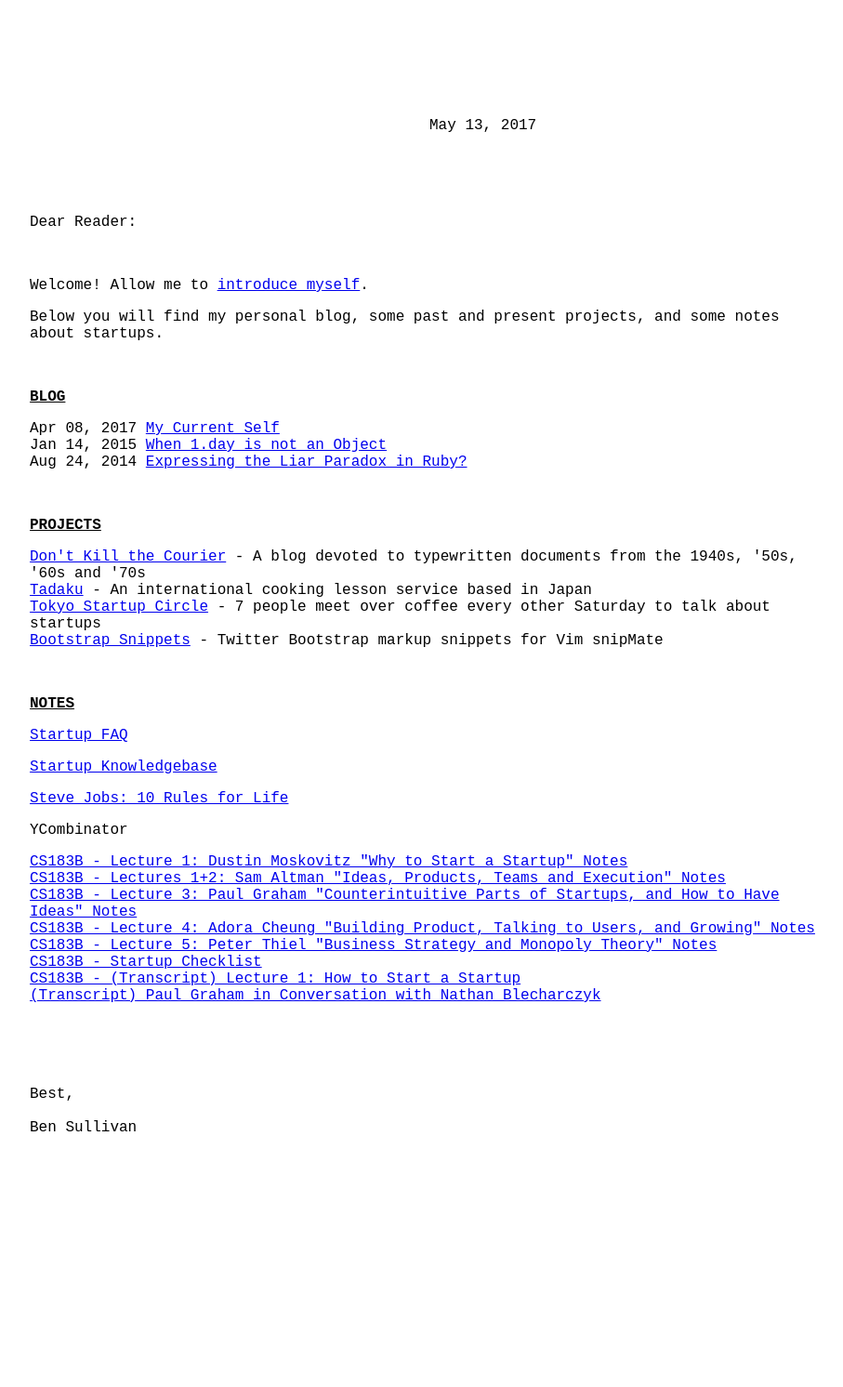
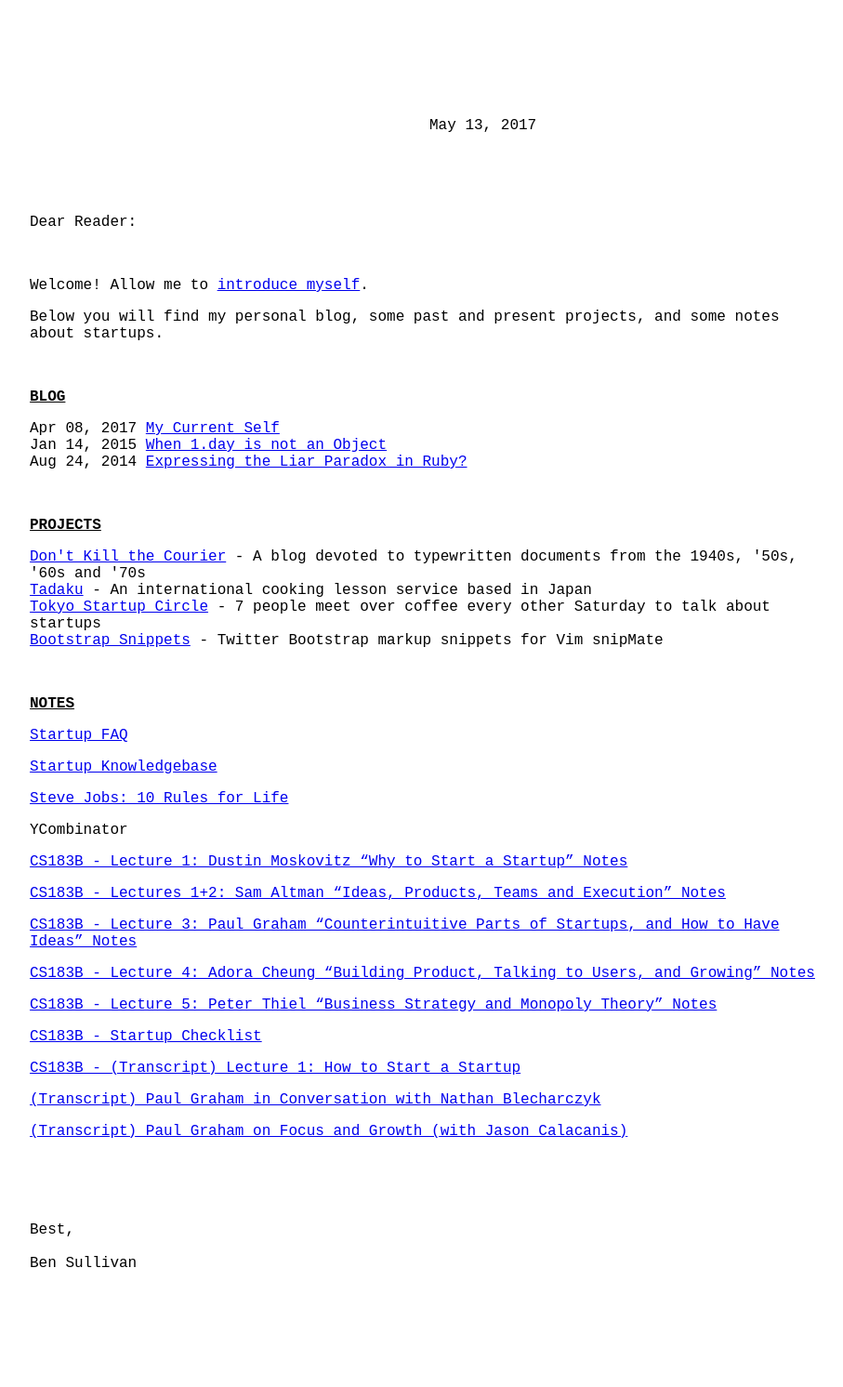
Before and after one commit to bnjs/bnjs.github.io, a Jekyll site: the page built from index.md, in a window 1280 px wide. Shown: the whole page at 93% size, without its empty margins (178-1085 px from the left). Built offline with Jekyll 4.4.1, drawn with Linux system fonts in a browser that asks for light colours; nearby versions of some CDN libraries; before the commit the page ends 1346 px from its top, so only the background shows below that.

Commit message:
Add transcript paul graham on focus and growth

```diff
--- a/index.md
+++ b/index.md
@@ -70,16 +70,23 @@ Below you will find my personal blog, some past and present projects, and some n
 
 YCombinator
 
-<p>
-<a href="/notes/cs183b-lecture-1-dustin-moskovitz-why-to-start-a-startup/">CS183B - Lecture 1: Dustin Moskovitz "Why to Start a Startup" Notes</a><br>
-<a href="/notes/sam-altman-ideas-products-teams-and-execution-highlights/">CS183B - Lectures 1+2: Sam Altman "Ideas, Products, Teams and Execution" Notes</a><br>
-<a href="/notes/cs183b-lecture-3-paul-graham-counterintuitive-parts-of-startups-and-how-to-have-ideas/">CS183B - Lecture 3: Paul Graham "Counterintuitive Parts of Startups, and How to Have Ideas" Notes</a><br>
-<a href="/notes/cs183b-lecture-4-adora-cheung-building-product-talking-to-users-and-growing/">CS183B - Lecture 4: Adora Cheung "Building Product, Talking to Users, and Growing" Notes</a><br>
-<a href="/notes/cs183b-lecture-5-peter-thiel-business-strategy-and-monopoly-theory/">CS183B - Lecture 5: Peter Thiel "Business Strategy and Monopoly Theory" Notes</a><br>
-<a href="/notes/startup-checklist/">CS183B - Startup Checklist</a><br>
-<a href="/2014/09/25/transcript-lecture-1-how-to-start-a-startup/">CS183B - (Transcript) Lecture 1: How to Start a Startup</a><br>
+<a href="/notes/cs183b-lecture-1-dustin-moskovitz-why-to-start-a-startup/">CS183B - Lecture 1: Dustin Moskovitz "Why to Start a Startup" Notes</a>
+
+<a href="/notes/sam-altman-ideas-products-teams-and-execution-highlights/">CS183B - Lectures 1+2: Sam Altman "Ideas, Products, Teams and Execution" Notes</a>
+
+<a href="/notes/cs183b-lecture-3-paul-graham-counterintuitive-parts-of-startups-and-how-to-have-ideas/">CS183B - Lecture 3: Paul Graham "Counterintuitive Parts of Startups, and How to Have Ideas" Notes</a>
+
+<a href="/notes/cs183b-lecture-4-adora-cheung-building-product-talking-to-users-and-growing/">CS183B - Lecture 4: Adora Cheung "Building Product, Talking to Users, and Growing" Notes</a>
+
+<a href="/notes/cs183b-lecture-5-peter-thiel-business-strategy-and-monopoly-theory/">CS183B - Lecture 5: Peter Thiel "Business Strategy and Monopoly Theory" Notes</a>
+
+<a href="/notes/startup-checklist/">CS183B - Startup Checklist</a>
+
+<a href="/2014/09/25/transcript-lecture-1-how-to-start-a-startup/">CS183B - (Transcript) Lecture 1: How to Start a Startup</a>
+
 <a href="/transcript-paul-graham-in-conversation-with-nathan-blecharczyk">(Transcript) Paul Graham in Conversation with Nathan Blecharczyk</a>
-</p>
+
+<a href="/transcript-paul-graham-on-focus-and-growth">(Transcript) Paul Graham on Focus and Growth (with Jason Calacanis)</a>
 
 
 
```
Also changed, not shown: transcripts/transcript-paul-graham-on-focus-and-growth.md (added, +41 -0 lines), transcripts/transcript-paul-graham-in-conversation-with-nathan-blecharczyk.html (renamed from transcripts/index.html).
